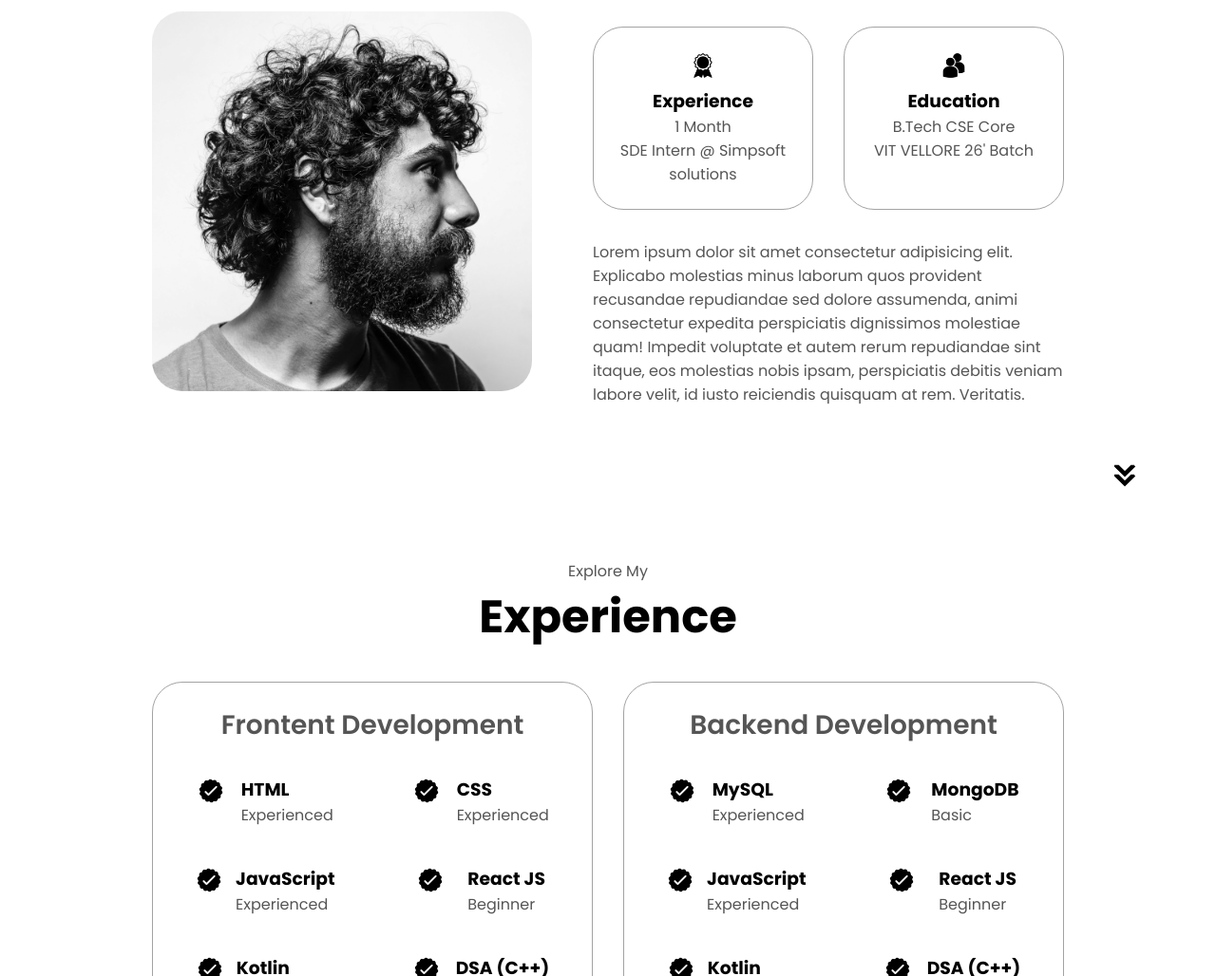
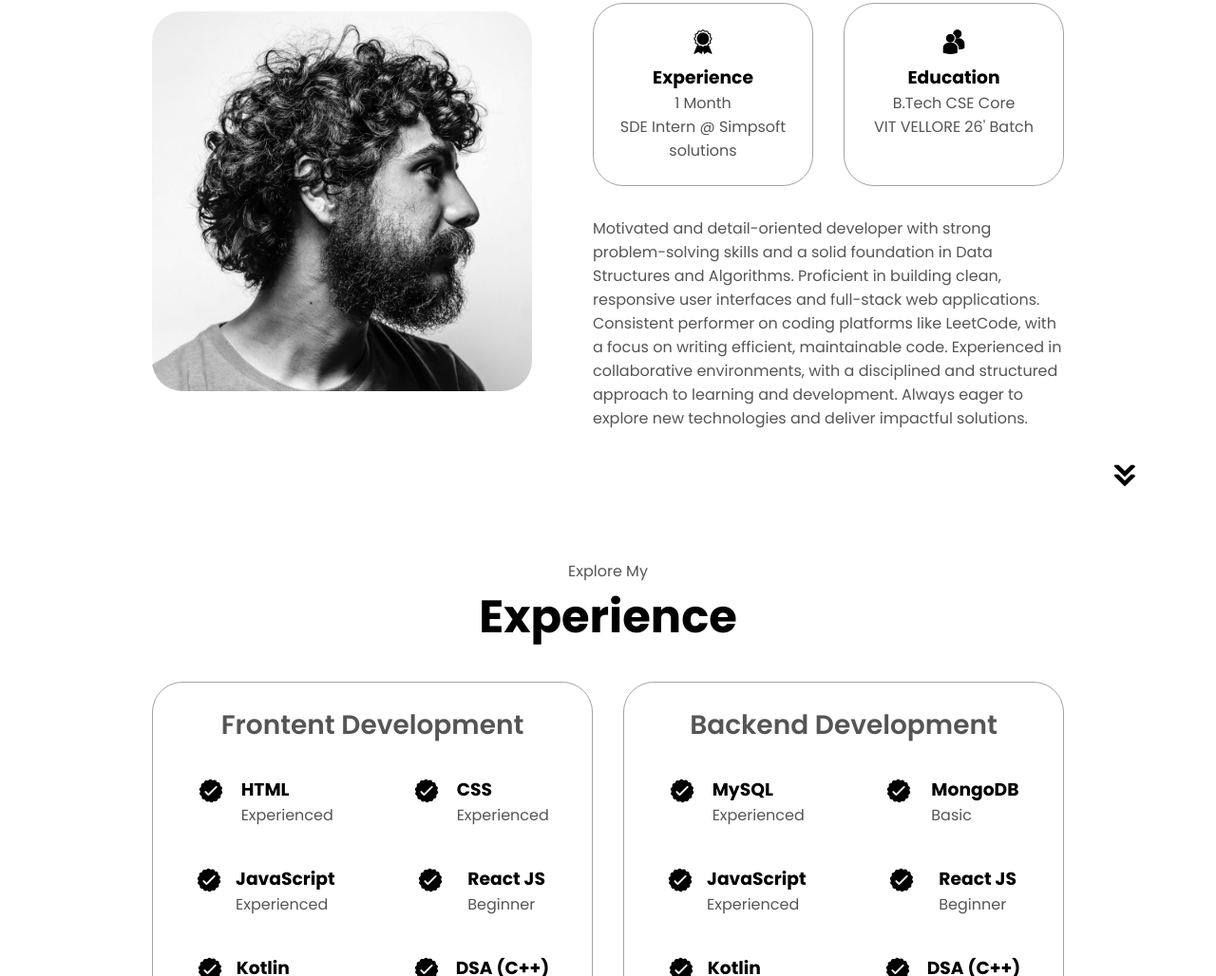
Before and after one commit to Ayush790379/portfolio, a plain HTML site: page index.html in a window 1280 px wide. Shown: the part 1107-2135 px from the top of the page at 95% size. Drawn offline with Linux system fonts and the light colour scheme.

Commit message:
Update index.html

```diff
--- a/index.html
+++ b/index.html
@@ -78,7 +78,7 @@
           </div>
         </div>
         <div class="text-container">
-          <p>Lorem ipsum dolor sit amet consectetur adipisicing elit. Explicabo molestias minus laborum quos provident recusandae repudiandae sed dolore assumenda, animi consectetur expedita perspiciatis dignissimos molestiae quam! Impedit voluptate et autem rerum repudiandae sint itaque, eos molestias nobis ipsam, perspiciatis debitis veniam labore velit, id iusto reiciendis quisquam at rem. Veritatis.</p>
+          <p>Motivated and detail-oriented developer with strong problem-solving skills and a solid foundation in Data Structures and Algorithms. Proficient in building clean, responsive user interfaces and full-stack web applications. Consistent performer on coding platforms like LeetCode, with a focus on writing efficient, maintainable code. Experienced in collaborative environments, with a disciplined and structured approach to learning and development. Always eager to explore new technologies and deliver impactful solutions.</p>
         </div>
       </div>
     </div>
```
